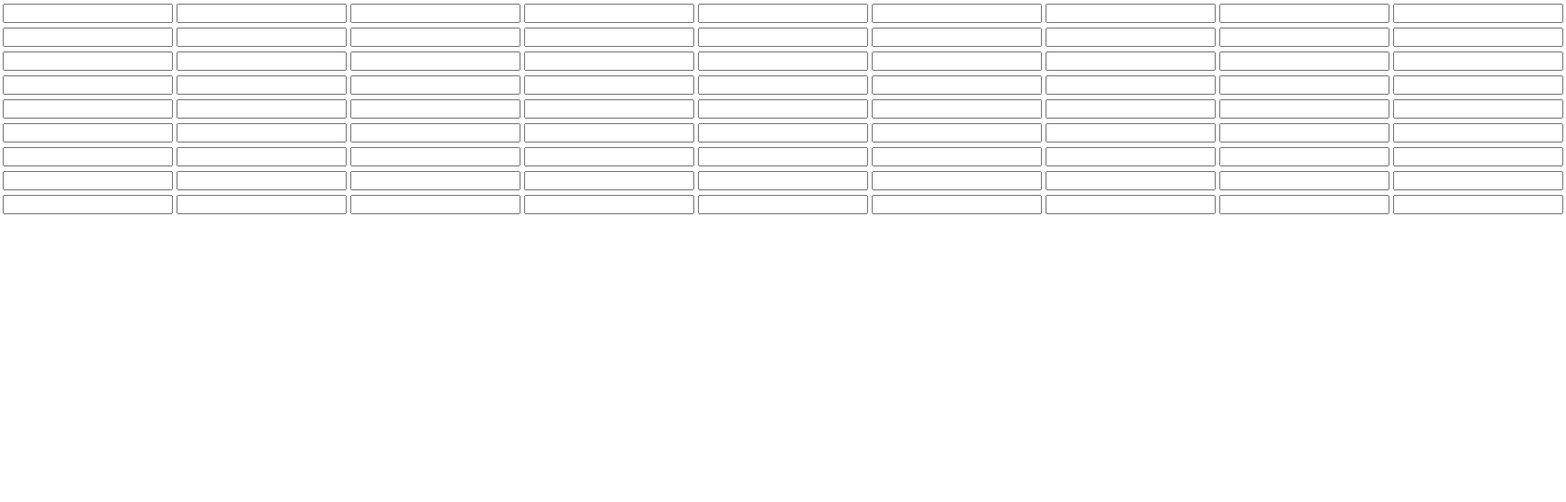
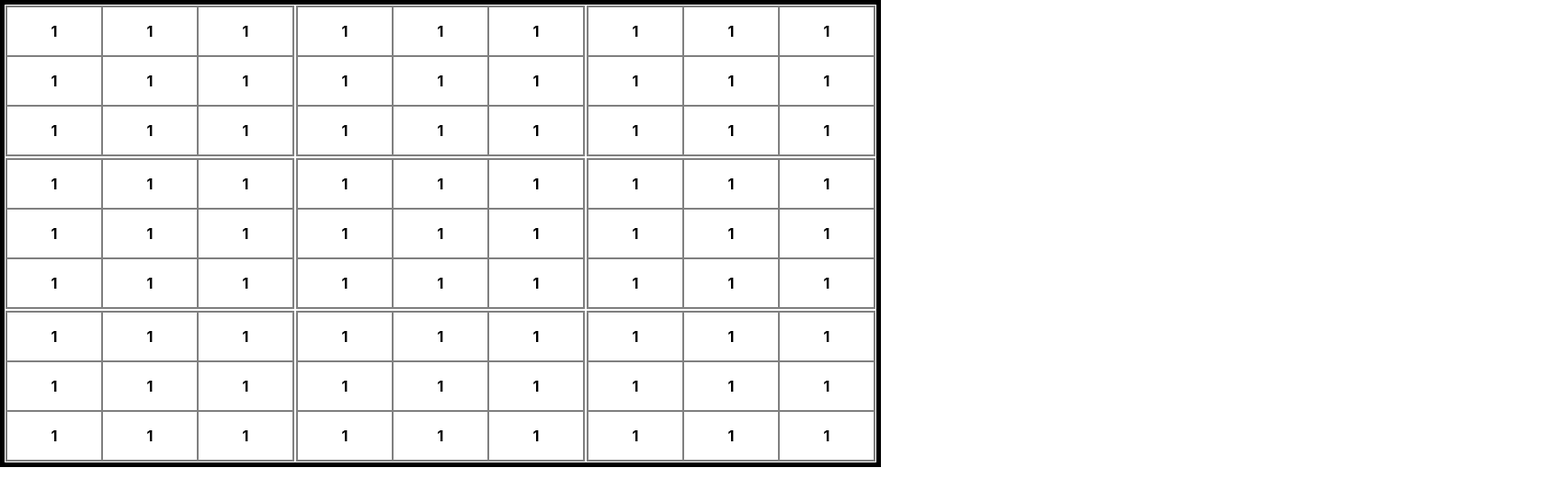
Before and after one commit to LoganHodgins/ReSudoNode, a React (Create React App) app in the folder client/: page / in a window 1280 px wide. Shown: the top 546 px of the page at 92% size, 1703 px wide, since content can reach past the window. Built offline with nearby package versions, Linux system fonts and the light colour scheme.

Commit message:
Added css files for sudoku board

```diff
--- /dev/null
+++ b/client/src/components/Box.js
@@ -0,0 +1,15 @@
+import Cell from "./Cell";
+
+import classes from './Box.module.css';
+
+const Box = () => {
+  return (<td><table className={classes.box}>
+    <tbody>
+      <tr><Cell /><Cell /><Cell /></tr>
+      <tr><Cell /><Cell /><Cell /></tr>
+      <tr><Cell /><Cell /><Cell /></tr>
+    </tbody>
+  </table></td>);
+};
+
+export default Box;
--- /dev/null
+++ b/client/src/components/Box.module.css
@@ -0,0 +1,7 @@
+.box {
+  border-collapse: collapse;
+}
+
+.box:hover {
+  background-color: lightgray;
+}
--- a/client/src/components/Cell.js
+++ b/client/src/components/Cell.js
@@ -1,7 +1,7 @@
+import classes from './Cell.module.css'
+
 const Cell = () => {
-  return (<td>
-    <input type='text' maxlength='1'></input>
-  </td>);
+  return (<td className={classes.cell}>1</td>);
 };
 
 export default Cell;
--- /dev/null
+++ b/client/src/components/Cell.module.css
@@ -0,0 +1,11 @@
+.cell {
+  text-align: center;
+  width: 100px;
+  height: 50px;
+  border: 2px solid grey;
+  font-weight: bold;
+}
+
+.cell:hover {
+  background-color: lightblue;
+}
--- a/client/src/components/Grid.js
+++ b/client/src/components/Grid.js
@@ -1,13 +1,11 @@
-import Row from "./Row";
+import Box from "./Box";
+
+import classes from './Grid.module.css';
 
 const Grid = () => {
-  return (
-    <table>
-      <tbody>
-        <Row /><Row /><Row /><Row /><Row /><Row /><Row /><Row /><Row />
-      </tbody>
-    </table>
-  );
+  return (<table className={classes.grid}><tbody><tr><Box /><Box /><Box /></tr>
+  <tr><Box /><Box /><Box /></tr>
+  <tr><Box /><Box /><Box /></tr></tbody></table>);
 };
 
 export default Grid;
--- /dev/null
+++ b/client/src/components/Grid.module.css
@@ -0,0 +1,4 @@
+.grid {
+  border: 5px solid black;
+  border-collapse: collapse;
+}
--- a/client/src/components/Row.js
+++ /dev/null
@@ -1,9 +0,0 @@
-import Cell from "./Cell";
-
-const Row = () => {
-  return (
-    <tr><Cell/><Cell/><Cell/><Cell/><Cell/><Cell/><Cell/><Cell/><Cell/></tr>
-  );
-};
-
-export default Row;
```
